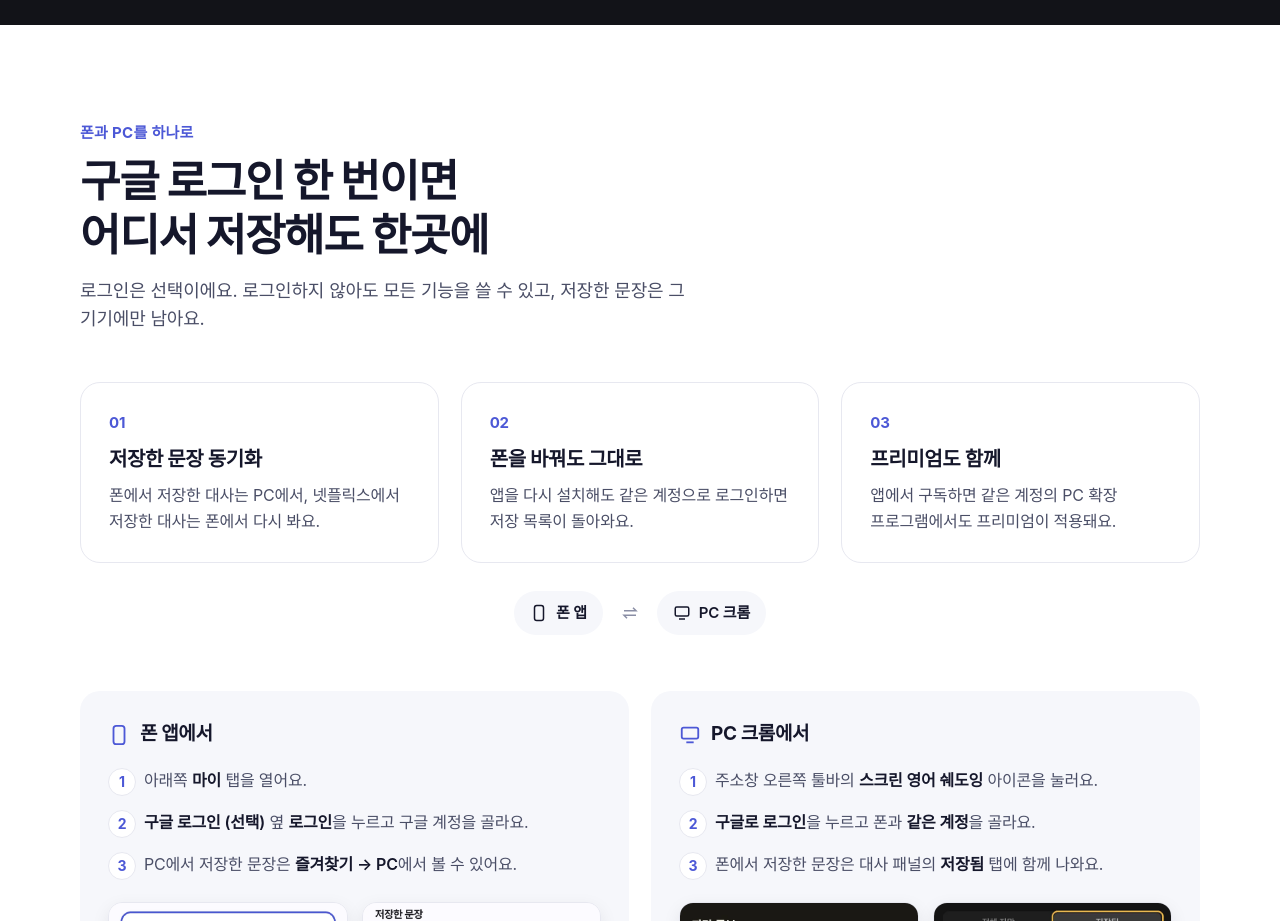
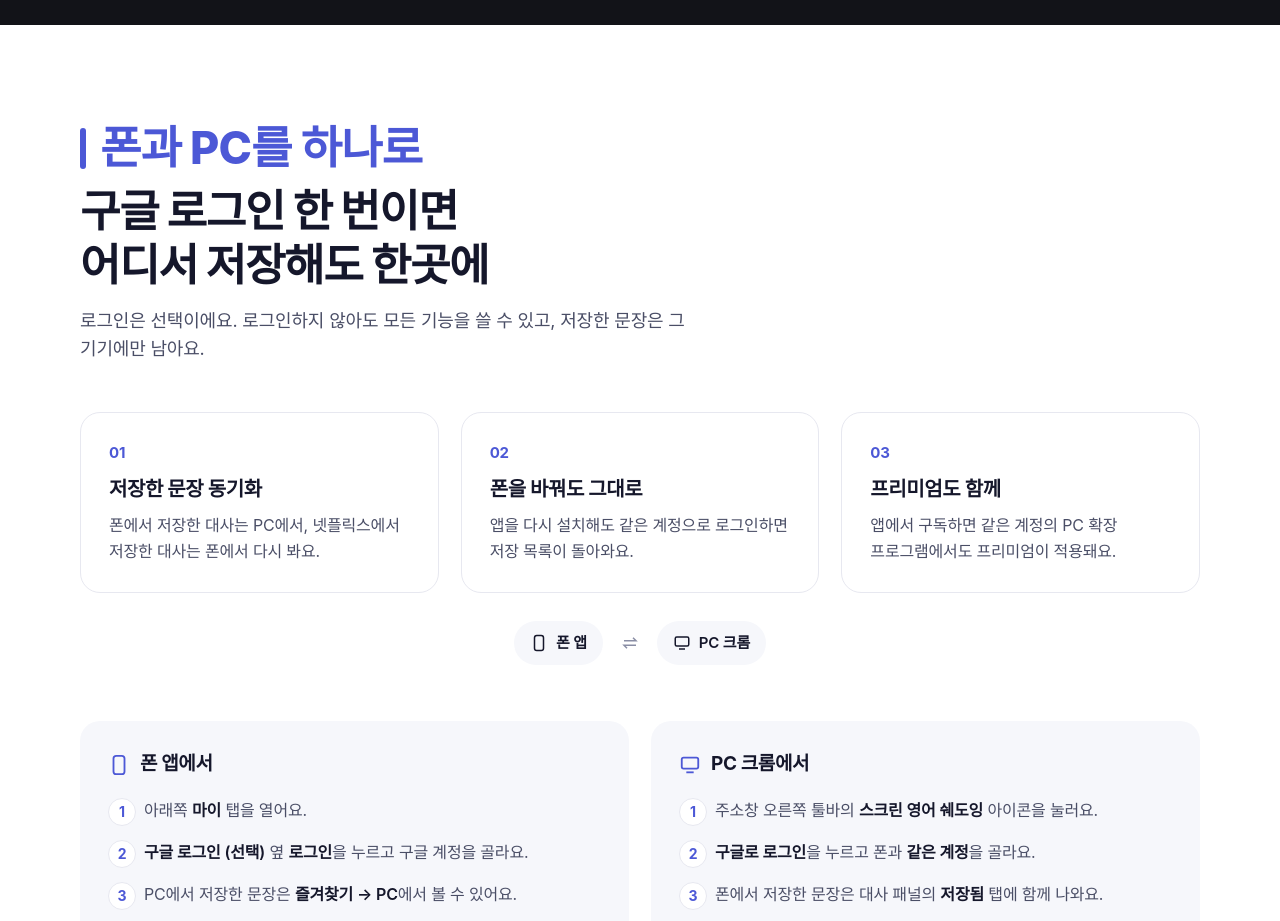
Before and after one commit to futureurhero-stack/futureurhero-stack.github.io, a plain HTML site: page sceneshadow/index.html in a window 1280 px wide. Shown: the part 3400-4321 px from the top of the page. Drawn offline with Linux system fonts and the light colour scheme; a web font is replaced by a local one.

Commit message:
스크린 영어 쉐도잉: '폰과 PC를 하나로' 제목도 설치 방법처럼 크게·막대 강조
Co-Authored-By: Claude Opus 5.5 <noreply@anthropic.com>

```diff
--- a/sceneshadow/index.html
+++ b/sceneshadow/index.html
@@ -388,9 +388,9 @@ a:focus-visible, summary:focus-visible { outline: 3px solid rgba(76,88,214,.5);
 .install { background: var(--night); color: #f2f2f5; padding-top: 0; }
 .install-box { border-top: 1px solid #262833; padding-top: 72px; }
 .install .kicker { color: var(--amber); }
-/* 설치 방법은 찾아오는 사람이 많아 제목을 크게, 앞에 노란 막대로 눈에 띄게 */
-.install-title { display: flex; align-items: center; gap: 14px; }
-.install-title::before { content: ""; width: 6px; height: 0.9em; border-radius: 3px; background: var(--amber); }
+/* 사람들이 찾아오는 구역(설치 방법·폰과 PC)은 제목을 크게, 앞에 글자색 막대로 눈에 띄게 */
+.kicker-bar { display: flex; align-items: center; gap: 14px; }
+.kicker-bar::before { content: ""; width: 6px; height: 0.9em; border-radius: 3px; background: currentColor; }
 .install .sub { color: #a9abb8; }
 .steps { list-style: none; margin: 40px 0 0; padding: 0; display: grid; grid-template-columns: repeat(4, 1fr); gap: 18px; counter-reset: st; }
 .steps li { background: #1b1c23; border: 1px solid #2a2c36; border-radius: var(--radius); padding: 24px; counter-increment: st; }
@@ -565,7 +565,7 @@ a:focus-visible, summary:focus-visible { outline: 3px solid rgba(76,88,214,.5);
 
   <section class="install" id="install">
     <div class="wrap install-box">
-      <div class="kicker kicker-lg install-title">설치 방법</div>
+      <div class="kicker kicker-lg kicker-bar">설치 방법</div>
       <h2>1분이면 끝나요</h2>
       <p class="sub">PC 크롬 브라우저에 한 번만 추가하면, 넷플릭스·유튜브를 열 때마다 자동으로 켜져요.</p>
       <ol class="steps">
@@ -585,7 +585,7 @@ a:focus-visible, summary:focus-visible { outline: 3px solid rgba(76,88,214,.5);
 
   <section id="sync">
     <div class="wrap">
-      <div class="kicker">폰과 PC를 하나로</div>
+      <div class="kicker kicker-lg kicker-bar">폰과 PC를 하나로</div>
       <h2>구글 로그인 한 번이면<br>어디서 저장해도 한곳에</h2>
       <p class="sub">로그인은 선택이에요. 로그인하지 않아도 모든 기능을 쓸 수 있고, 저장한 문장은 그 기기에만 남아요.</p>
       <div class="sync-grid">
```
